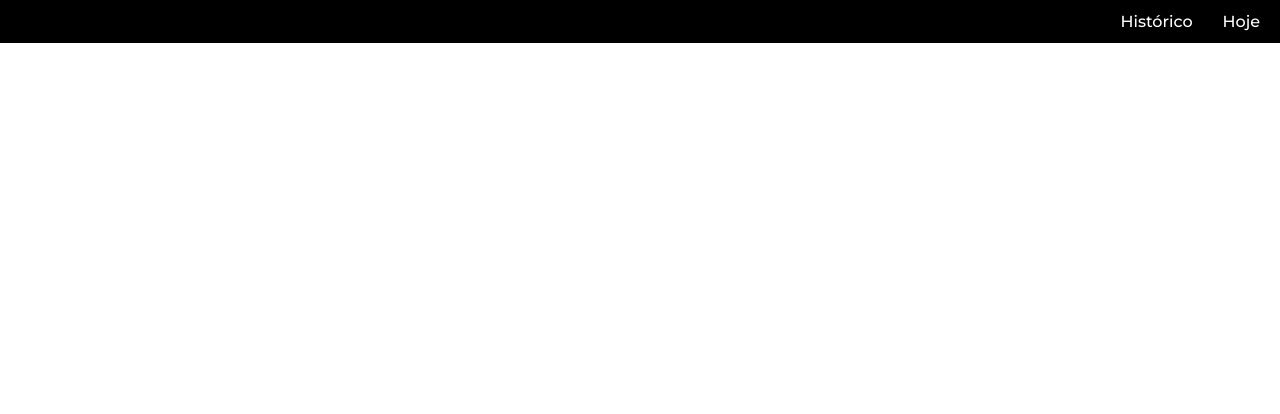
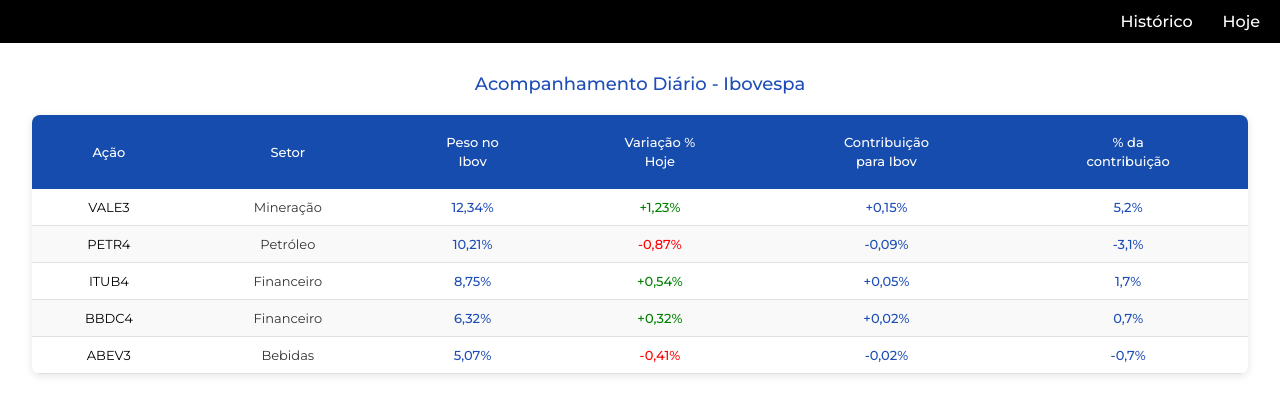
Before and after one commit to Gaaba97/ibov, a plain HTML site: page hoje.html in a window 1280 px wide. Drawn offline with Linux system fonts and the light colour scheme.

Commit message:
Update hoje.html

```diff
--- a/hoje.html
+++ b/hoje.html
@@ -4,10 +4,10 @@
   <meta charset="UTF-8" />
   <meta name="viewport" content="width=device-width, initial-scale=1.0" />
   <title>Hoje</title>
-  <!-- Mesmas fontes usadas na navbar original -->
+  <!-- Mesmas fontes usadas na página original -->
   <link href="https://fonts.googleapis.com/css2?family=DM+Sans:wght@400;700&family=Montserrat:wght@300;400;500&display=swap" rel="stylesheet">
   <style>
-    /* Reset básico para que a navbar fique colada no topo */
+    /* Reset básico */
     html, body {
       margin: 0;
       padding: 0;
@@ -36,21 +36,175 @@
     .navbar a:hover {
       opacity: 0.8;
     }
-    /* ----- FIM DA NAVBAR ----- */
+
+    /* ----- ESTILOS DA TABELA (baseados na original) ----- */
+    .container {
+      width: 95%;
+      max-width: 1400px;
+      margin: 30px auto;
+      padding: 0 10px;
+    }
+
+    .table-title {
+      text-align: center;
+      margin-bottom: 20px;
+      font-family: "Montserrat", sans-serif;
+      font-size: 18px;
+      color: #1E4DB7;
+      font-weight: 500;
+    }
+
+    .table-wrapper {
+      overflow-x: auto;
+      border-radius: 8px;
+      box-shadow: 0 2px 8px rgba(0, 0, 0, 0.1);
+    }
+
+    .hoje-table {
+      width: 100%;
+      border-collapse: collapse;
+      font-family: "Montserrat", sans-serif;
+      font-size: 13px;
+      min-width: 800px;
+    }
+
+    .hoje-table th {
+      background-color: #164CAD;
+      color: white;
+      font-weight: 500;
+      text-align: center;
+      padding: 12px 8px;
+      white-space: normal;
+      line-height: 1.3;
+      height: 50px;
+      vertical-align: middle;
+    }
+
+    .hoje-table td {
+      padding: 10px 8px;
+      border-bottom: 1px solid #e0e0e0;
+      text-align: center;
+      vertical-align: middle;
+    }
+
+    .hoje-table tbody tr:nth-child(even) {
+      background-color: #f9f9f9;
+    }
+
+    .hoje-table tbody tr:hover {
+      background-color: #f0f5ff;
+    }
+
+    .hoje-table .setor-cell {
+      color: #333;
+    }
+
+    .hoje-table .valor-positivo {
+      color: #008000;
+      font-weight: 500;
+    }
+
+    .hoje-table .valor-negativo {
+      color: #ff0000;
+      font-weight: 500;
+    }
+
+    .hoje-table .peso-cell,
+    .hoje-table .contrib-cell,
+    .hoje-table .perc-cell {
+      color: #1E4DB7;
+      font-weight: 500;
+    }
+
+    /* Ajuste para quebras de linha nos cabeçalhos */
+    .hoje-table th br {
+      display: block;
+      content: "";
+      margin: 2px 0;
+    }
   </style>
 </head>
 <body>
-  <!-- Navbar idêntica à original, com links para Histórico (index.html) e Hoje (hoje.html) -->
+  <!-- Navbar idêntica à original -->
   <nav class="navbar">
     <a href="index.html">Histórico</a>
     <a href="hoje.html">Hoje</a>
   </nav>
 
+  <!-- Conteúdo da página Hoje -->
+  <div class="container">
+    <div class="table-title">
+      Acompanhamento Diário - Ibovespa
+    </div>
+
+    <div class="table-wrapper">
+      <table class="hoje-table">
+        <thead>
+          <tr>
+            <th>Ação</th>
+            <th>Setor</th>
+            <th>Peso no<br>Ibov</th>
+            <th>Variação %<br>Hoje</th>
+            <th>Contribuição<br>para Ibov</th>
+            <th>% da<br>contribuição</th>
+          </tr>
+        </thead>
+        <tbody id="tabelaHojeBody">
+          <!-- Linhas de exemplo (podem ser substituídas por dados reais via JavaScript) -->
+          <tr>
+            <td>VALE3</td>
+            <td class="setor-cell">Mineração</td>
+            <td class="peso-cell">12,34%</td>
+            <td class="valor-positivo">+1,23%</td>
+            <td class="contrib-cell">+0,15%</td>
+            <td class="perc-cell">5,2%</td>
+          </tr>
+          <tr>
+            <td>PETR4</td>
+            <td class="setor-cell">Petróleo</td>
+            <td class="peso-cell">10,21%</td>
+            <td class="valor-negativo">-0,87%</td>
+            <td class="contrib-cell">-0,09%</td>
+            <td class="perc-cell">-3,1%</td>
+          </tr>
+          <tr>
+            <td>ITUB4</td>
+            <td class="setor-cell">Financeiro</td>
+            <td class="peso-cell">8,75%</td>
+            <td class="valor-positivo">+0,54%</td>
+            <td class="contrib-cell">+0,05%</td>
+            <td class="perc-cell">1,7%</td>
+          </tr>
+          <tr>
+            <td>BBDC4</td>
+            <td class="setor-cell">Financeiro</td>
+            <td class="peso-cell">6,32%</td>
+            <td class="valor-positivo">+0,32%</td>
+            <td class="contrib-cell">+0,02%</td>
+            <td class="perc-cell">0,7%</td>
+          </tr>
+          <tr>
+            <td>ABEV3</td>
+            <td class="setor-cell">Bebidas</td>
+            <td class="peso-cell">5,07%</td>
+            <td class="valor-negativo">-0,41%</td>
+            <td class="contrib-cell">-0,02%</td>
+            <td class="perc-cell">-0,7%</td>
+          </tr>
+        </tbody>
+      </table>
+    </div>
+  </div>
+
   <!--
     =========================================================================
-    A partir daqui você pode adicionar o conteúdo específico da página "Hoje".
-    O navbar permanece exatamente como o original, sem nenhum outro elemento.
+    Área para futura implementação de carregamento de dados reais.
+    Por exemplo, você pode usar JavaScript para buscar dados de uma planilha
+    ou API e preencher a tabela dinamicamente.
     =========================================================================
   -->
+  <!-- <script>
+    // Código futuro para carregar dados do dia e preencher a tabela
+  </script> -->
 </body>
 </html>
```
